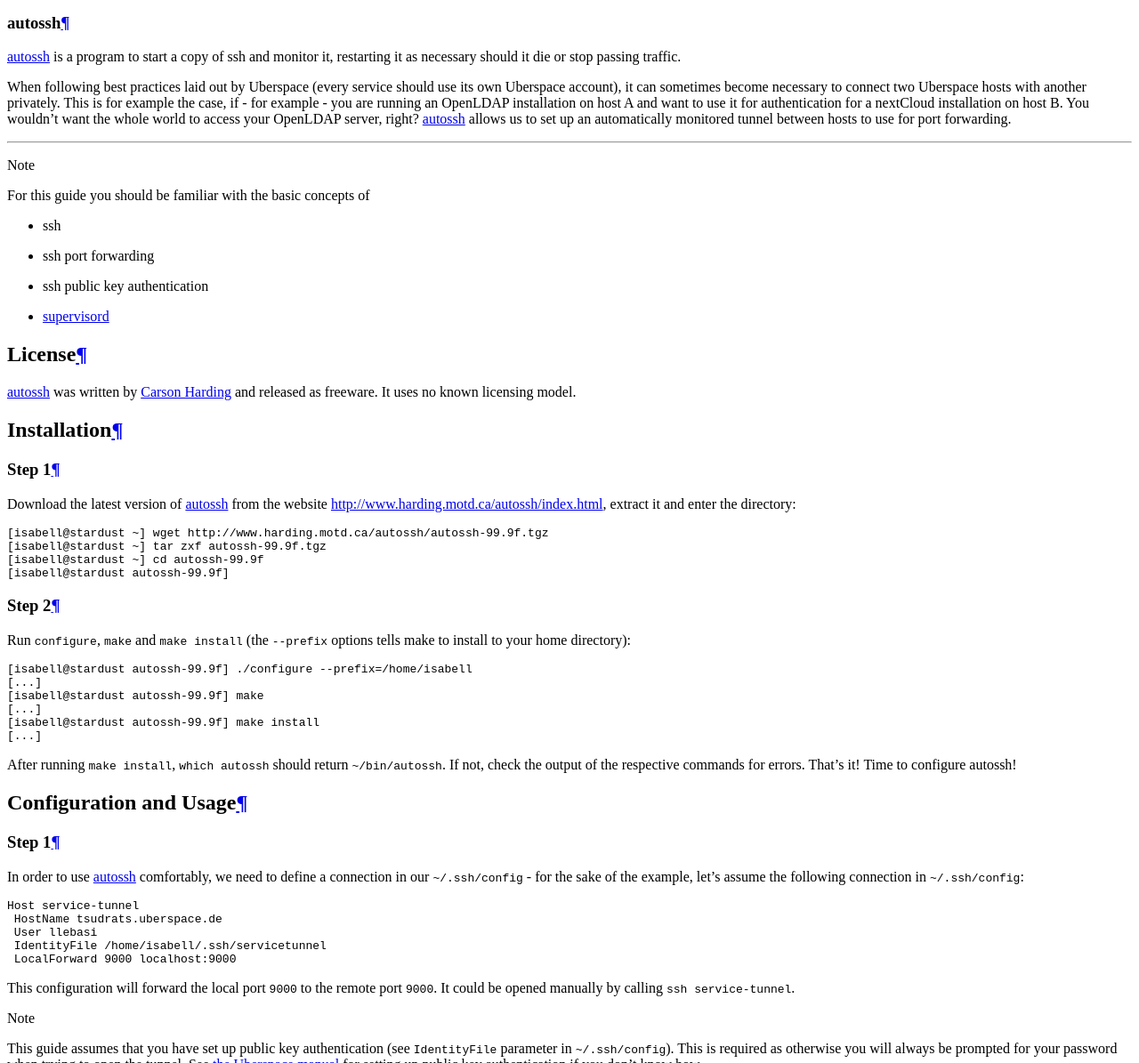
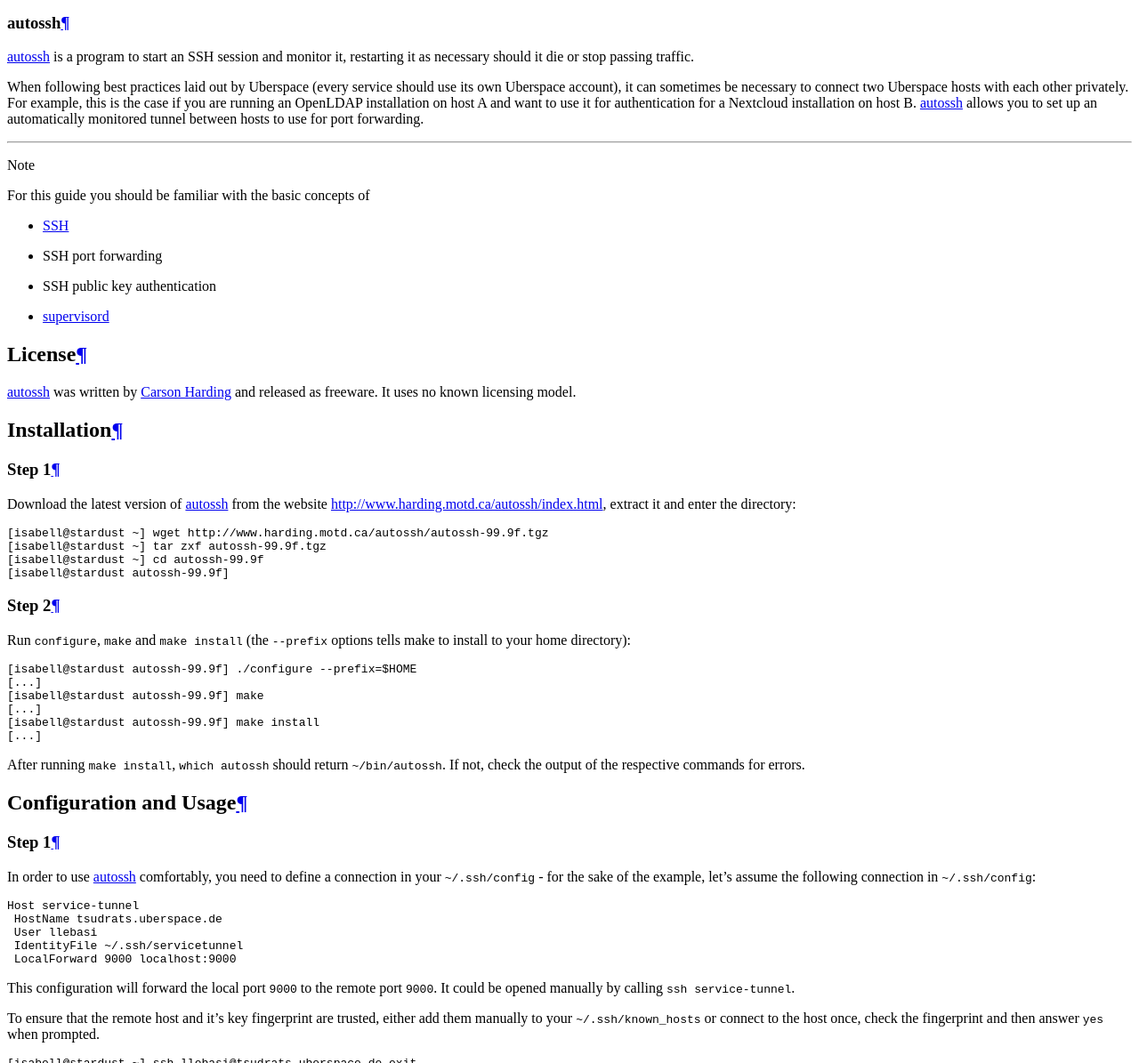
Before and after one commit to Uberspace/lab, a Sphinx documentation site: the page built from source/guide_autossh.rst, in a window 1280 px wide and 1400 px high, scrolled down 1262 px, cut to the strip 205-1400 px from the top of the window. Shown: the whole strip at 89% size. Built offline with Sphinx 7.4.7 and the Read the Docs theme 2.0.0, drawn with Linux system fonts in a browser that asks for light colours; some of the changed text lies outside the part shown.

Commit message:
[autossh] minor changes

```diff
--- a/source/guide_autossh.rst
+++ b/source/guide_autossh.rst
@@ -6,17 +6,17 @@
 autossh
 #######
 
-autossh_ is a program to start a copy of ssh and monitor it, restarting it as necessary should it die or stop passing traffic.
+autossh_ is a program to start an SSH session and monitor it, restarting it as necessary should it die or stop passing traffic.
 
-When following best practices laid out by Uberspace (every service should use its own Uberspace account), it can sometimes become necessary to connect two Uberspace hosts with another privately. This is for example the case, if - for example - you are running an OpenLDAP installation on host A and want to use it for authentication for a nextCloud installation on host B. You wouldn't want the whole world to access your OpenLDAP server, right? autossh_ allows us to set up an automatically monitored tunnel between hosts to use for port forwarding.
+When following best practices laid out by Uberspace (every service should use its own Uberspace account), it can sometimes be necessary to connect two Uberspace hosts with each other privately. For example, this is  the case if you are running an OpenLDAP installation on host A and want to use it for authentication for a Nextcloud installation on host B. autossh_ allows you to set up an automatically monitored tunnel between hosts to use for port forwarding.
 
 ----
 
 .. note:: For this guide you should be familiar with the basic concepts of
 
-  * ssh
-  * ssh port forwarding
-  * ssh public key authentication
+  * SSH_
+  * SSH port forwarding
+  * SSH public key authentication
   * supervisord_
 
 License
@@ -47,14 +47,14 @@
 
 ::
 
- [isabell@stardust autossh-99.9f] ./configure --prefix=/home/isabell
+ [isabell@stardust autossh-99.9f] ./configure --prefix=$HOME
  [...]
  [isabell@stardust autossh-99.9f] make
  [...]
  [isabell@stardust autossh-99.9f] make install
  [...]
 
-After running ``make install``, ``which autossh`` should return ``~/bin/autossh``. If not, check the output of the respective commands for errors. That's it! Time to configure autossh!
+After running ``make install``, ``which autossh`` should return ``~/bin/autossh``. If not, check the output of the respective commands for errors.
 
 
 Configuration and Usage
@@ -63,18 +63,29 @@
 Step 1
 ------
 
-In order to use autossh_ comfortably, we need to define a connection in our ``~/.ssh/config`` - for the sake of the example, let's assume the following connection in ``~/.ssh/config``:
+In order to use autossh_ comfortably, you need to define a connection in your ``~/.ssh/config`` - for the sake of the example, let's assume the following connection in ``~/.ssh/config``:
 
 ::
 
  Host service-tunnel
   HostName tsudrats.uberspace.de
   User llebasi
-  IdentityFile /home/isabell/.ssh/servicetunnel
+  IdentityFile ~/.ssh/servicetunnel
   LocalForward 9000 localhost:9000
 
 
 This configuration will forward the local port ``9000`` to the remote port ``9000``. It could be opened manually by calling ``ssh service-tunnel``.
+
+To ensure that the remote host and it's key fingerprint are trusted, either add them manually to your ``~/.ssh/known_hosts`` or connect to the host once, check the fingerprint and then answer ``yes`` when prompted.
+
+::
+
+ [isabell@stardust ~] ssh llebasi@tsudrats.uberspace.de exit
+ The authenticity of host 'tsudrats.uberspace.de (185.26.156.254)' can't be established.
+ ED25519 key fingerprint is SHA256:taekOiAJ0efuyKpBtDKuE9c04LXJqJhVNcP1ltr798E.
+ ED25519 key fingerprint is MD5:dc:df:0a:f7:2c:cd:62:8a:7e:a3:d7:a1:43:56:0c:36:0.
+ Are you sure you want to continue connecting (yes/no)? yes
+ Warning: Permanently added 'tsudrats.uberspace.de,185.26.156.254' (ED25519) to the list of known hosts.
 
 .. note:: This guide assumes that you have set up public key authentication (see ``IdentityFile`` parameter in ``~/.ssh/config``). This is required as otherwise you will always be prompted for your password when trying to open the tunnel. See `the Uberspace manual <https://manual.uberspace.de/en/basics-ssh.html#working-with-keys>`_ for setting up public key authentication if you don't know how.
 
@@ -90,7 +101,7 @@
  autostart=true
  autorestart=false
 
-This will make sure that autossh_ is automatically started if the host reboots but ignore termination of autossh (which will only happen if there are repeated errors with the connection). ``-M 0`` will cause autossh to not send dummy data through the connection, ``-T -N`` will launch a non-interactive ssh connection. After you have created the file, update the control daemon:
+This will make sure that autossh_ is automatically started if the host reboots but ignore termination of autossh (which will only happen if there are repeated errors with the connection). ``-M 0`` will cause autossh not to send dummy data through the connection, ``-T -N`` will launch a non-interactive ssh connection. After you have created the file, update the control daemon:
 
 ::
 
@@ -98,13 +109,16 @@
  autossh: available
  [isabell@stardust ~] supervisorctl update
  autossh: added process group
+ [isabell@stardust ~] supervisorctl status
+ autossh                         RUNNING   pid 16184, uptime 0:00:02
 
-This will then launch autossh.
+Check the output of ``supervisorctl status``. If it's not in state ``RUNNING``, something went wrong.
 
 That's it, you have successfully configured an automatically launching port forwarding tunnel between to hosts!
 
 
 .. _autossh: http://www.harding.motd.ca/autossh/
+.. _SSH: https://manual.uberspace.de/en/basics-ssh.html
 .. _supervisord: https://manual.uberspace.de/en/daemons-supervisord.html
 
 .. authors::
```
